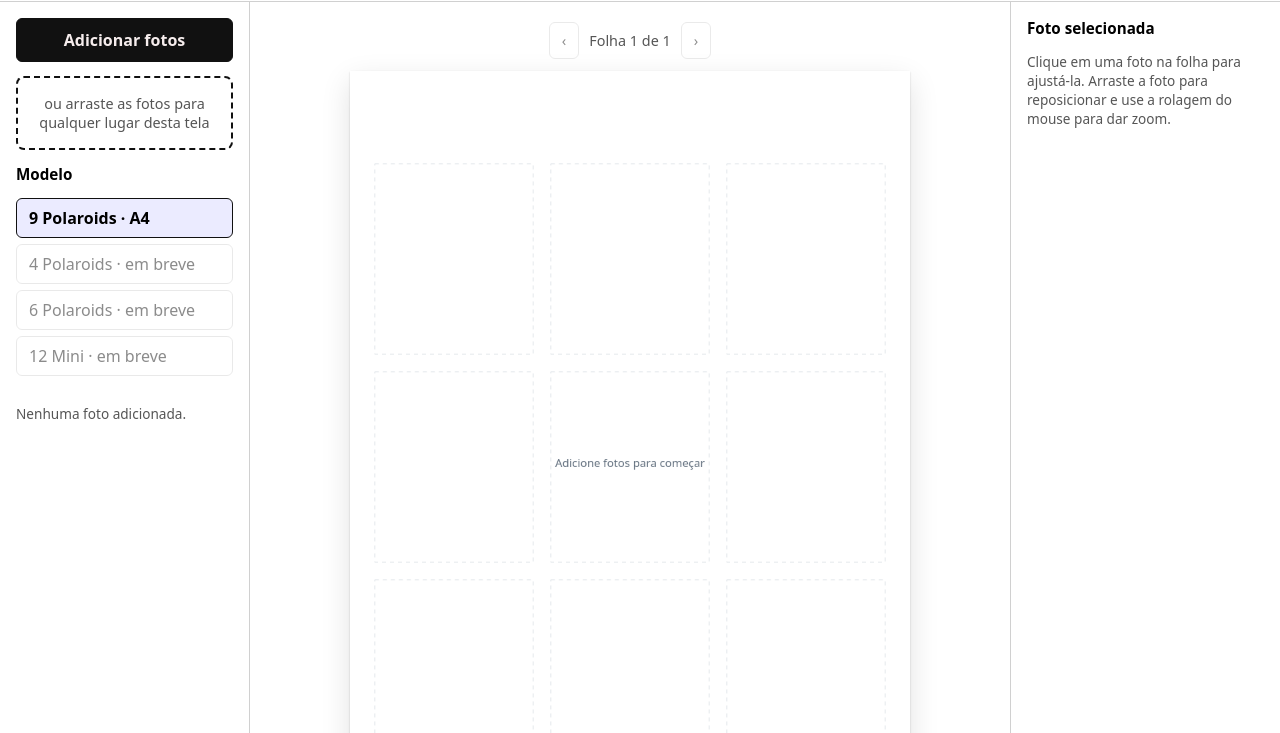
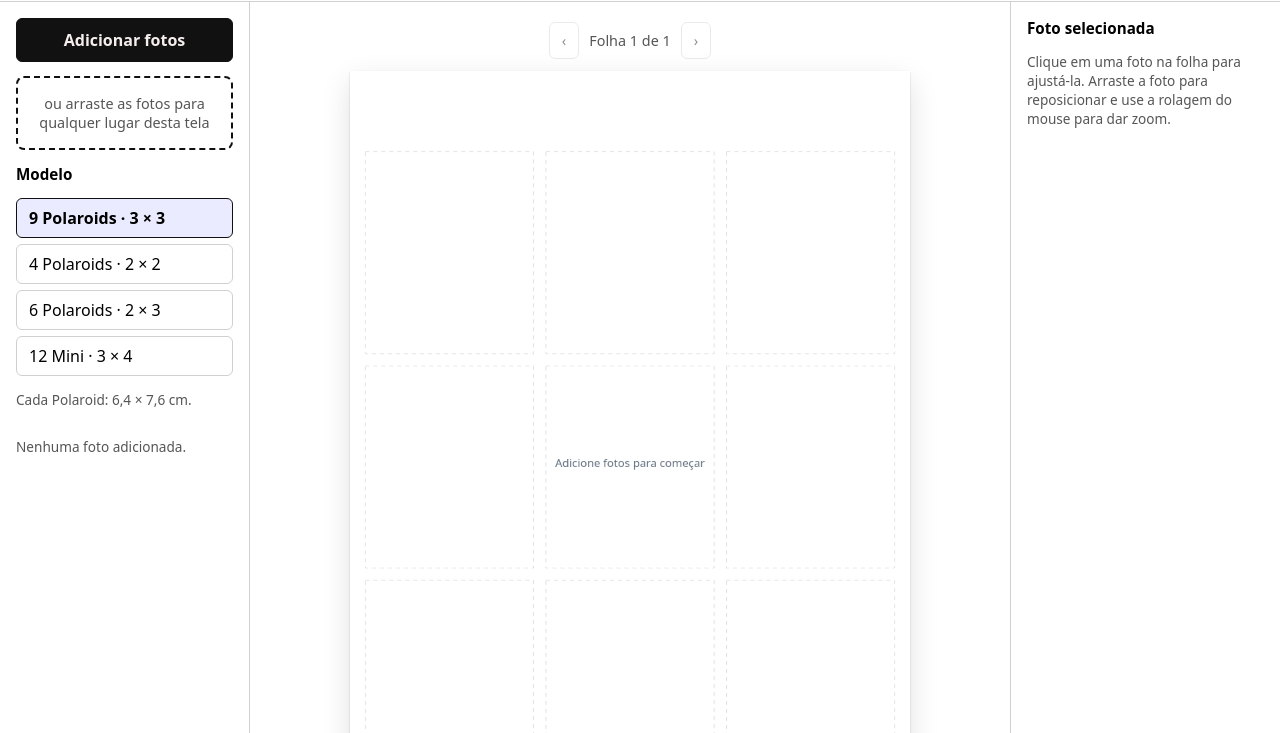
Before and after one commit to raua-hipolito/servicos, a plain HTML site: page polaroid.html in a window 1280 px wide. Shown: the part 67-800 px from the top of the page. Drawn offline with nearby package versions, Linux system fonts and the light colour scheme.

Commit message:
ajustando funções de polaroid

```diff
--- a/editor.js
+++ b/editor.js
@@ -309,6 +309,12 @@ function createEditor(cfg) {
     }
   });
 
+  // Chamado quando o modelo muda: volta para a folha da foto selecionada
+  function relayout() {
+    page = selected >= 0 ? Math.floor(selected / perPage()) : 0;
+    render();
+  }
+
   render();
-  return { render };
+  return { render, relayout };
 }
--- a/polaroid.html
+++ b/polaroid.html
@@ -23,13 +23,16 @@
       <input id="file" type="file" accept="image/*" multiple hidden>
     </label>
     <div class="drop">ou arraste as fotos para qualquer lugar desta tela</div>
+
     <h2>Modelo</h2>
     <div class="models">
-      <button class="on">9 Polaroids · A4</button>
-      <button disabled>4 Polaroids · em breve</button>
-      <button disabled>6 Polaroids · em breve</button>
-      <button disabled>12 Mini · em breve</button>
+      <button class="on" data-model="9">9 Polaroids · 3 × 3</button>
+      <button data-model="4">4 Polaroids · 2 × 2</button>
+      <button data-model="6">6 Polaroids · 2 × 3</button>
+      <button data-model="12">12 Mini · 3 × 4</button>
     </div>
+    <p class="hint" id="modelInfo"></p>
+
     <p id="status">Nenhuma foto adicionada.</p>
   </aside>
 
--- a/polaroid.js
+++ b/polaroid.js
@@ -1,25 +1,46 @@
 // Medidas em milímetros
-const CARD = { w: 60, h: 72, side: 4, top: 4, bottom: 14 };   // Polaroid clássica
-const COLS = 3, ROWS = 3, GAP = 6;
-const PAGE = { w: 210, h: 297 };                                // A4 retrato
+const PAGE = { w: 210, h: 297 };   // A4 retrato
+const MARGIN = 5.5;                // margem de segurança da folha
 
-const GRID_W = COLS * CARD.w + (COLS - 1) * GAP;
-const GRID_H = ROWS * CARD.h + (ROWS - 1) * GAP;
-const X0 = (PAGE.w - GRID_W) / 2;
-const Y0 = (PAGE.h - GRID_H) / 2;
+// ratio = altura / largura da Polaroid
+const MODELS = {
+  '9':  { cols: 3, rows: 3, gap: 4, ratio: 1.2  },
+  '4':  { cols: 2, rows: 2, gap: 4, ratio: 1.2  },
+  '6':  { cols: 2, rows: 3, gap: 4, ratio: 1.2  },
+  '12': { cols: 3, rows: 4, gap: 3, ratio: 1.25 },   // mini
+};
+let current = '9';
+
+// Calcula o maior tamanho de Polaroid que cabe na folha para o modelo escolhido
+function cardSize(m) {
+  const availW = PAGE.w - MARGIN * 2;
+  const availH = PAGE.h - MARGIN * 2;
+  const wByWidth  = (availW - (m.cols - 1) * m.gap) / m.cols;
+  const wByHeight = ((availH - (m.rows - 1) * m.gap) / m.rows) / m.ratio;
+  const w = Math.min(wByWidth, wByHeight);
+  const side = w * 0.0667;          // borda lateral e superior
+  return { w, h: w * m.ratio, side, top: side, bottom: w * 0.2333 };
+}
 
 function polaroidSlots() {
+  const m = MODELS[current];
+  const c = cardSize(m);
+  const gridW = m.cols * c.w + (m.cols - 1) * m.gap;
+  const gridH = m.rows * c.h + (m.rows - 1) * m.gap;
+  const x0 = (PAGE.w - gridW) / 2;
+  const y0 = (PAGE.h - gridH) / 2;
+
   const slots = [];
-  for (let k = 0; k < COLS * ROWS; k++) {
-    const x = X0 + (k % COLS) * (CARD.w + GAP);
-    const y = Y0 + Math.floor(k / COLS) * (CARD.h + GAP);
+  for (let k = 0; k < m.cols * m.rows; k++) {
+    const x = x0 + (k % m.cols) * (c.w + m.gap);
+    const y = y0 + Math.floor(k / m.cols) * (c.h + m.gap);
     slots.push({
-      x, y, w: CARD.w, h: CARD.h,
+      x, y, w: c.w, h: c.h,
       photo: {
-        x: x + CARD.side,
-        y: y + CARD.top,
-        w: CARD.w - CARD.side * 2,
-        h: CARD.h - CARD.top - CARD.bottom,
+        x: x + c.side,
+        y: y + c.top,
+        w: c.w - c.side * 2,
+        h: c.h - c.top - c.bottom,
       },
       guide: true,   // contorno de corte, já que a moldura é branca
     });
@@ -27,8 +48,28 @@ function polaroidSlots() {
   return slots;
 }
 
-createEditor({
+const editor = createEditor({
   page: PAGE,
   pdfName: 'polaroids.pdf',
   slots: polaroidSlots,
 });
+
+// ---------- Seleção do modelo ----------
+const fmt = mm => (mm / 10).toLocaleString('pt-BR', { minimumFractionDigits: 1, maximumFractionDigits: 1 });
+
+function updateInfo() {
+  const c = cardSize(MODELS[current]);
+  document.getElementById('modelInfo').textContent =
+    `Cada Polaroid: ${fmt(c.w)} × ${fmt(c.h)} cm.`;
+}
+
+document.querySelectorAll('.models button').forEach(btn => {
+  btn.addEventListener('click', () => {
+    current = btn.dataset.model;
+    document.querySelectorAll('.models button').forEach(b => b.classList.toggle('on', b === btn));
+    updateInfo();
+    editor.relayout();
+  });
+});
+
+updateInfo();
```
